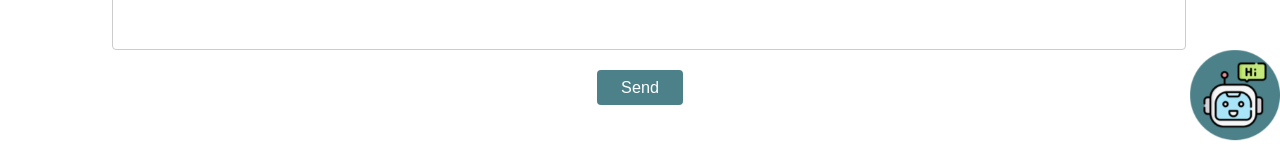
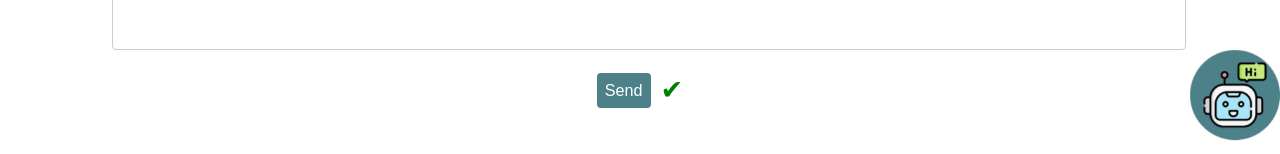
Before and after one commit to luigibruzzese/bravesisters, a Nuxt app: page /contact-us in a window 1280 px wide. Both pictures are taken after typing "Sample", "Sample", "name@example.com", "5551234", "Sample" into the empty fields and a click on the button "Send". Shown: the part 610-764 px from the top of the page. Built offline with nearby package versions, Linux system fonts and the light colour scheme.

Commit message:
contact us updates

```diff
--- a/pages/contact-us.vue
+++ b/pages/contact-us.vue
@@ -58,6 +58,7 @@ onMounted(() => {
 });
 </script>
 
+
 <template>
   <div>
     <main>
@@ -90,7 +91,10 @@ onMounted(() => {
               <label for="message">Text*</label>
               <textarea id="message" name="message" required></textarea>
             </div>
-            <button type="submit">Send</button>
+            <div class="submit-container">
+              <button type="submit">Send</button>
+              <span v-if="messageSent" class="confirmation-check">✔</span>
+            </div>
           </form>
           <div v-if="messageSent" class="confirmation-message">
             Message sent correctly, you will be contacted as soon as possible.
@@ -115,6 +119,7 @@ onMounted(() => {
     </main>
   </div>
 </template>
+
 
 <style scoped>
 main {
@@ -205,11 +210,15 @@ main {
   font-size: 18px;
 }
 
+.submit-container {
+  display: flex;
+  align-items: center;
+  justify-content: center;
+  margin-top: 20px;
+}
+
 form button {
-  display: block;
-  width: 8%;
   padding: 8px;
-  margin: 20px auto 0;
   background-color: #4c8189;
   color: white;
   border: none;
@@ -220,6 +229,12 @@ form button {
 
 form button:hover {
   background-color: #3a6775;
+}
+
+.confirmation-check {
+  color: green;
+  font-size: 1.5em;
+  margin-left: 10px;
 }
 
 #message {
@@ -284,7 +299,6 @@ ul {
   list-style-type: none;
 }
 
-
 @media (max-width: 768px) {
   .form-row {
     flex-direction: column;
@@ -299,7 +313,6 @@ ul {
     width: 50%;
   }
 
-
   .title-with-lines::before,
   .title-with-lines::after {
     content: '';
```
